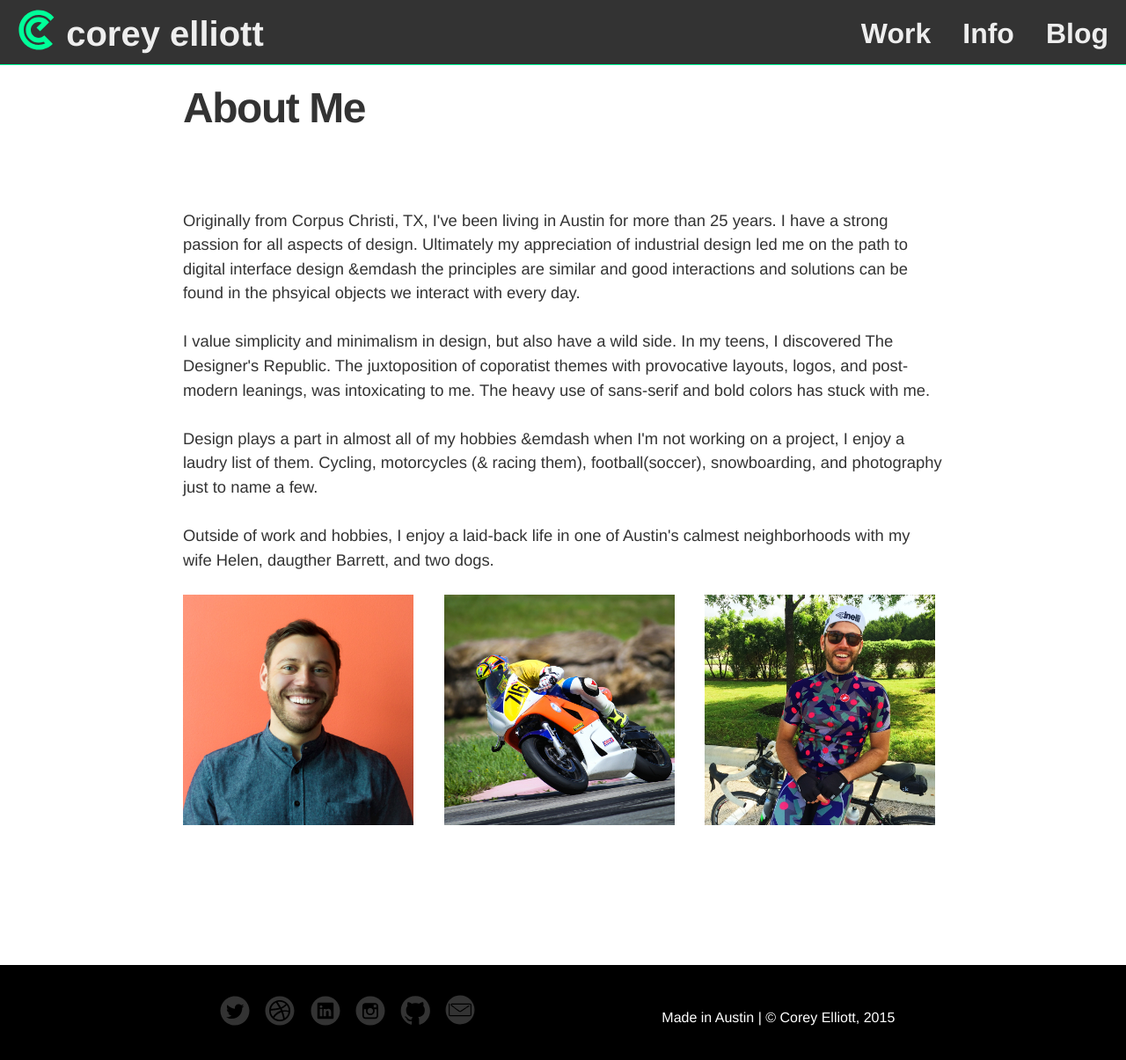
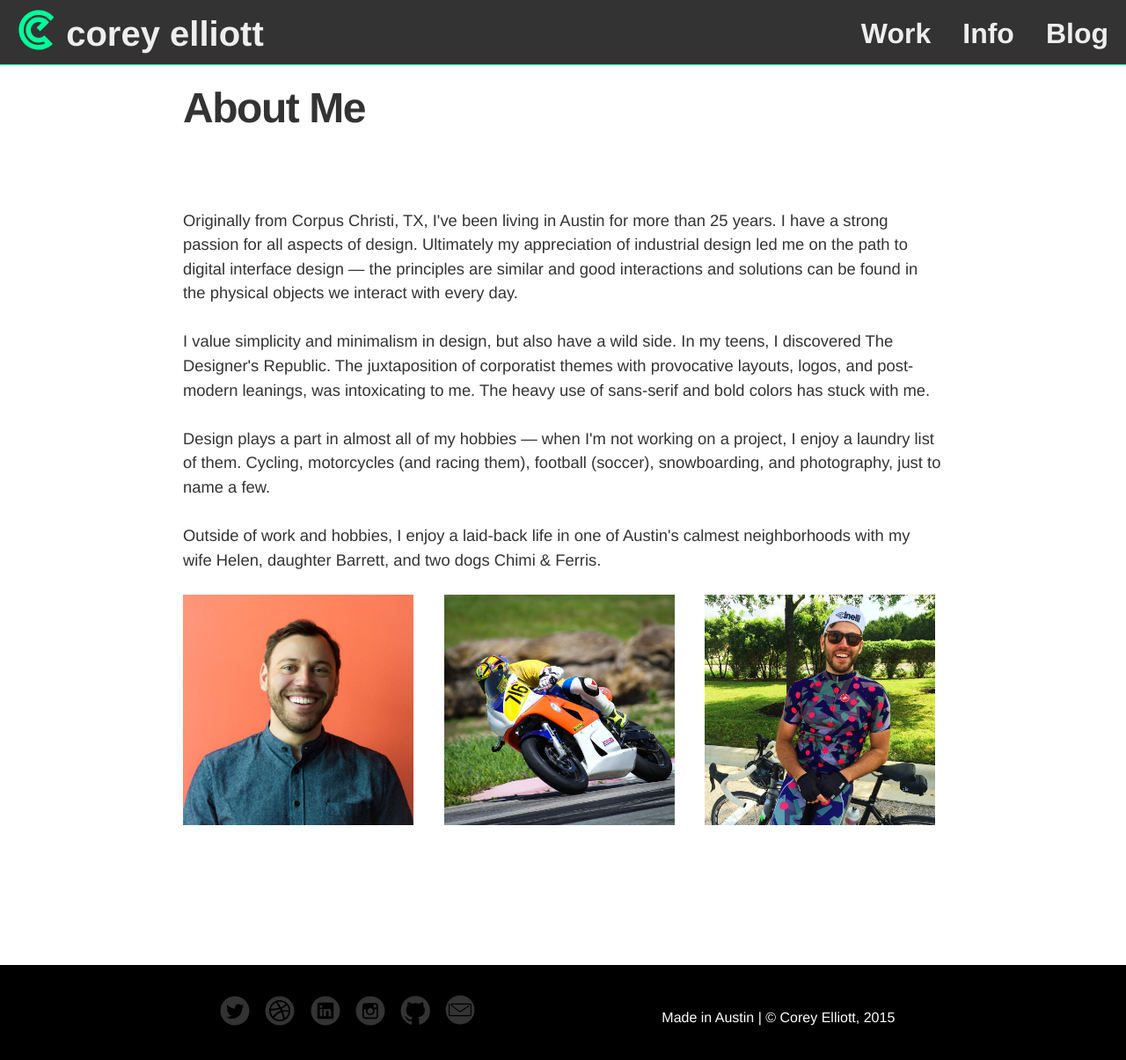
Before and after one commit to ellcorey/corey_elliott_design, a Jekyll site: the page built from 02_info.html, in a window 1280 px wide and 1238 px high. Shown: the top 1205 px of the window at 88% size. Built offline with Jekyll 4.4.1, drawn with Linux system fonts in a browser that asks for light colours; nearby versions of some CDN libraries.

Commit message:
updated info page

```diff
--- a/02_about.html
+++ b/02_about.html
@@ -10,11 +10,11 @@ permalink: /info/
 
 		<h1 class="page-heading">About Me</h1>
 
-		<p>Originally from Corpus Christi, TX, I've been living in Austin for more than 25 years. I have a strong passion for all aspects of design. Ultimately my appreciation of industrial design led me on the path to digital interface design &mdash; the principles are similar and good interactions and solutions can be found in the physical objects we interact with every day.
+		<p>Originally from Corpus Christi, TX, I've been living in Austin for more than 25 years. I have a strong passion for all aspects of design. Ultimately my appreciation of industrial design led me on the path to digital interface design &mdash; the principles are similar and good interactions and solutions can be found in the physical objects we interact with every day.</p>
 
-		<p>I value simplicity and minimalism in design, but also have a wild side. In my teens, I discovered The Designer's Republic. The juxtaposition of corporatist themes with provocative layouts, logos, and post-modern leanings, was intoxicating to me. The heavy use of sans-serif and bold colors has stuck with me.
+		<p>I value simplicity and minimalism in design, but also have a wild side. In my teens, I discovered The Designer's Republic. The juxtaposition of corporatist themes with provocative layouts, logos, and post-modern leanings, was intoxicating to me. The heavy use of sans-serif and bold colors has stuck with me.</p>
 
-		<p>Design plays a part in almost all of my hobbies &mdash; when I'm not working on a project, I enjoy a laundry list of them. Cycling, motorcycles (and racing them), football (soccer), snowboarding, and photography, just to name a few.
+		<p>Design plays a part in almost all of my hobbies &mdash; when I'm not working on a project, I enjoy a laundry list of them. Cycling, motorcycles (and racing them), football (soccer), snowboarding, and photography, just to name a few.</p>
 
 		<p>Outside of work and hobbies, I enjoy a laid-back life in one of Austin's calmest neighborhoods with my wife Helen, daughter Barrett, and two dogs Chimi & Ferris.</p>
 
--- a/02_info.html
+++ b/02_info.html
@@ -10,13 +10,13 @@ permalink: /info/
 
 		<h1 class="page-heading">About Me</h1>
 
-		<p>Originally from Corpus Christi, TX, I've been living in Austin for more than 25 years. I have a strong passion for all aspects of design. Ultimately my appreciation of industrial design led me on the path to digital interface design &emdash the principles are similar and good interactions and solutions can be found in the phsyical objects we interact with every day.
+		<p>Originally from Corpus Christi, TX, I've been living in Austin for more than 25 years. I have a strong passion for all aspects of design. Ultimately my appreciation of industrial design led me on the path to digital interface design &mdash; the principles are similar and good interactions and solutions can be found in the physical objects we interact with every day.</p>
 
-		<p>I value simplicity and minimalism in design, but also have a wild side. In my teens, I discovered The Designer's Republic. The juxtoposition of coporatist themes with provocative layouts, logos, and post-modern leanings, was intoxicating to me. The heavy use of sans-serif and bold colors has stuck with me.
+		<p>I value simplicity and minimalism in design, but also have a wild side. In my teens, I discovered The Designer's Republic. The juxtaposition of corporatist themes with provocative layouts, logos, and post-modern leanings, was intoxicating to me. The heavy use of sans-serif and bold colors has stuck with me.</p>
 
-		<p>Design plays a part in almost all of my hobbies &emdash when I'm not working on a project, I enjoy a laudry list of them. Cycling, motorcycles (& racing them), football(soccer), snowboarding, and photography just to name a few.
+		<p>Design plays a part in almost all of my hobbies &mdash; when I'm not working on a project, I enjoy a laundry list of them. Cycling, motorcycles (and racing them), football (soccer), snowboarding, and photography, just to name a few.</p>
 
-		<p>Outside of work and hobbies, I enjoy a laid-back life in one of Austin's calmest neighborhoods with my wife Helen, daugther Barrett, and two dogs.</p>
+		<p>Outside of work and hobbies, I enjoy a laid-back life in one of Austin's calmest neighborhoods with my wife Helen, daughter Barrett, and two dogs Chimi & Ferris.</p>
 
 		<div class="imgCol3">
 			<img src="{{ site.baseurl }}/imgs/site_wide/tiy_portrait_sm.jpg" alt="a portrait of corey">
```
Also changed, not shown: 2 other files.
